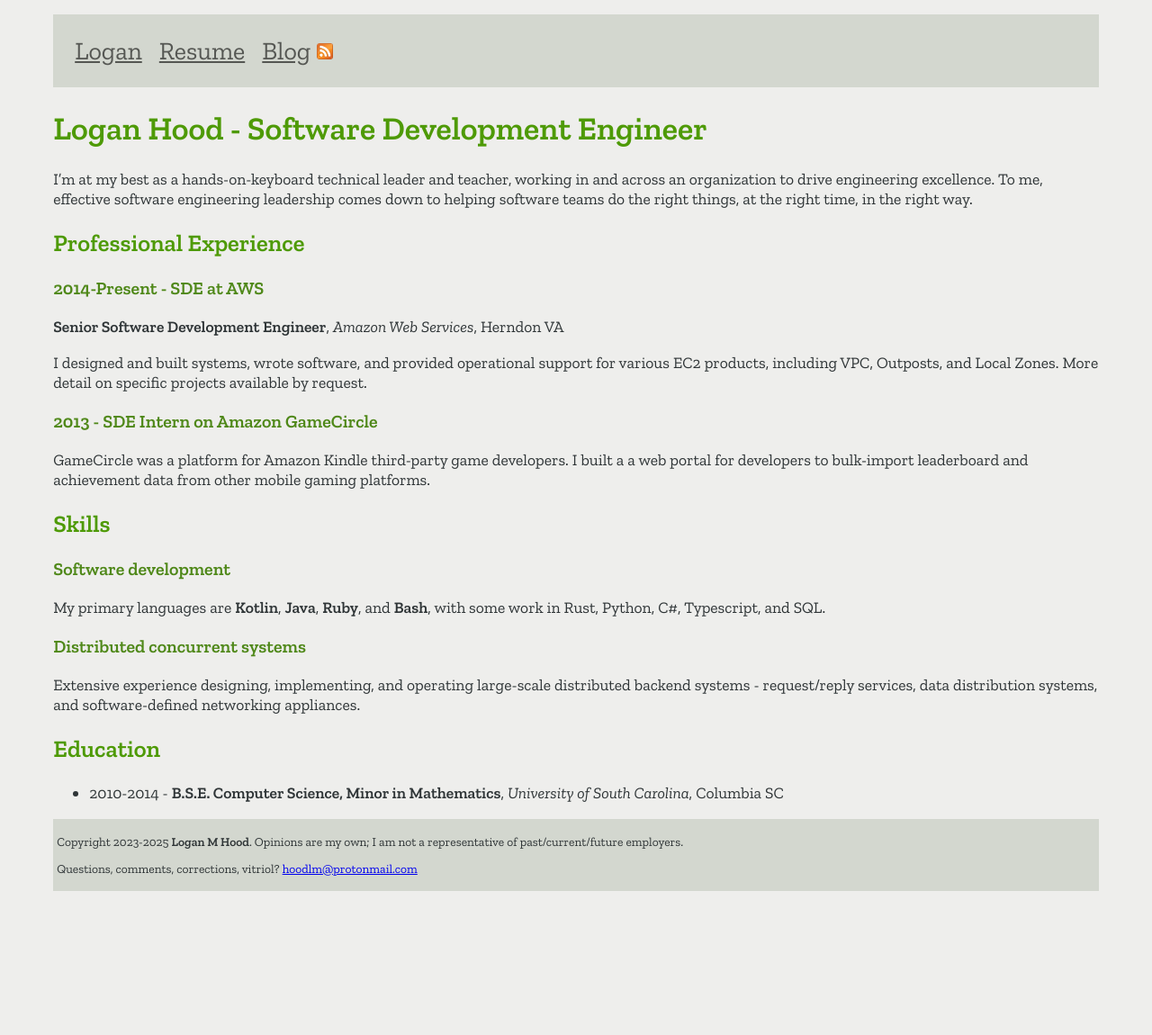
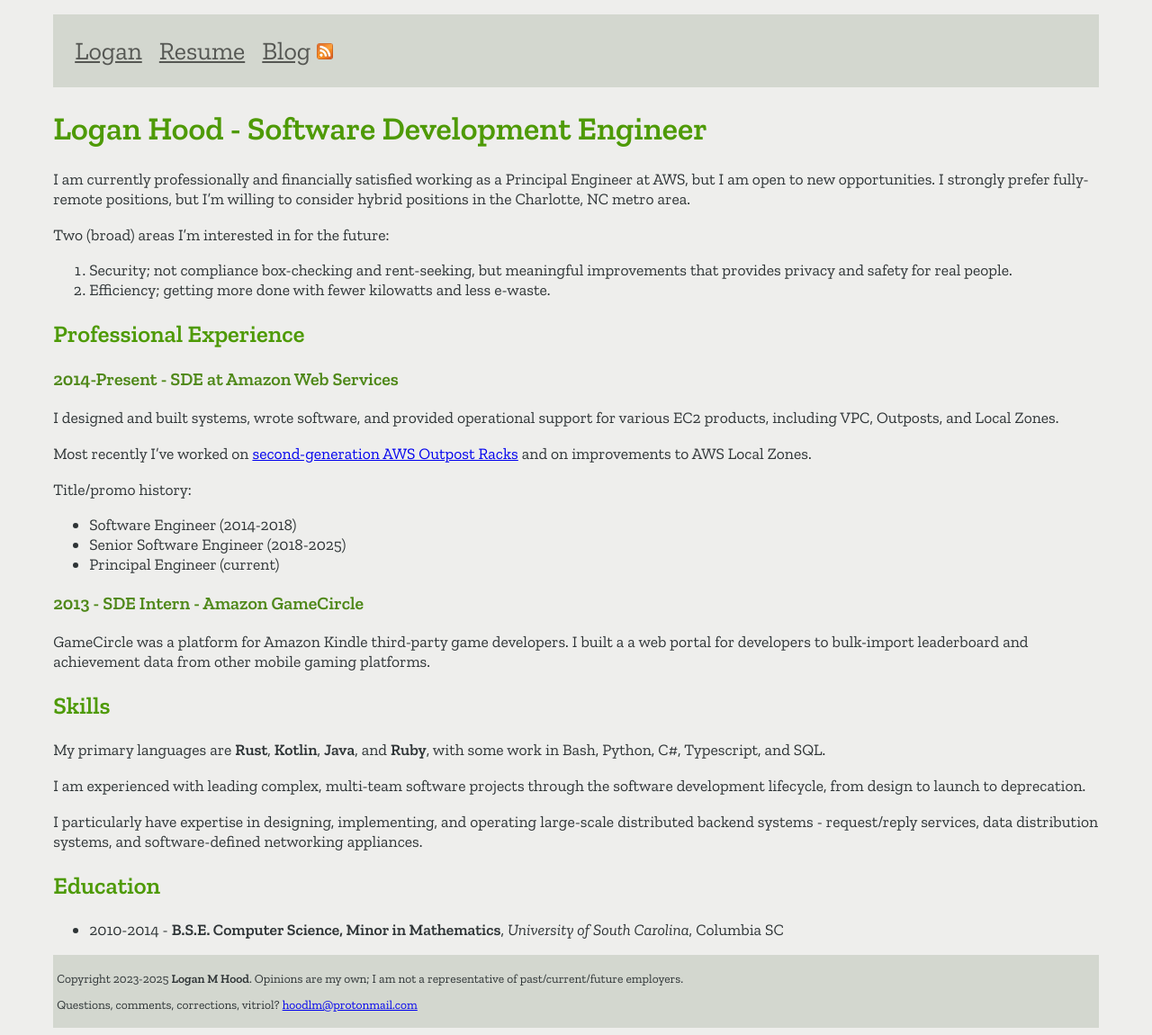
Before and after one commit to hoodlm/loganhooddotcom, a Jekyll site: the page built from resume.md, in a window 1280 px wide. Shown: the whole page at 90% size. Built offline with Jekyll 4.4.1, drawn with Linux system fonts in a browser that asks for light colours; before the commit the page ends 998 px from its top, so only the background shows below that.

Commit message:
resume updates: principal engineer, i'm a real rust dev i guess

```diff
--- a/resume.md
+++ b/resume.md
@@ -5,20 +5,32 @@
 
 # Logan Hood - Software Development Engineer
 
-I'm at my best as a hands-on-keyboard technical leader and teacher, working in and across an organization to
-drive engineering excellence. To me, effective software engineering leadership comes down to helping software teams
-do the right things, at the right time, in the right way.
+I am currently professionally and financially satisfied working as a Principal Engineer at AWS, but I am open to new opportunities.
+I strongly prefer fully-remote positions, but I'm willing to consider hybrid positions in the Charlotte, NC metro area.
+
+Two (broad) areas I'm interested in for the future:
+
+1. Security; not compliance box-checking and rent-seeking, but meaningful improvements that provides privacy and safety for real people.
+2. Efficiency; getting more done with fewer kilowatts and less e-waste.
 
 ## Professional Experience
 
-### 2014-Present - SDE at AWS
-
-**Senior Software Development Engineer**, *Amazon Web Services*, Herndon VA
+### 2014-Present - SDE at Amazon Web Services
 
 I designed and built systems, wrote software, and provided operational support for various EC2 products, including
-VPC, Outposts, and Local Zones. More detail on specific projects available by request.
+VPC, Outposts, and Local Zones.
 
-### 2013 - SDE Intern on Amazon GameCircle
+Most recently I've worked on
+[second-generation AWS Outpost Racks](https://aws.amazon.com/blogs/aws/announcing-second-generation-aws-outposts-racks-with-breakthrough-performance-and-scalability-on-premises/)
+and on improvements to AWS Local Zones.
+
+Title/promo history:
+
+* Software Engineer (2014-2018)
+* Senior Software Engineer (2018-2025)
+* Principal Engineer (current)
+
+### 2013 - SDE Intern - Amazon GameCircle
 
 GameCircle was a platform for Amazon Kindle third-party game developers. I built a
 a web portal for developers to bulk-import leaderboard and achievement data from other mobile gaming
@@ -26,14 +38,13 @@
 
 ## Skills
 
-### Software development
+My primary languages are **Rust**, **Kotlin**, **Java**, and **Ruby**, with some work
+in Bash, Python, C#, Typescript, and SQL.
 
-My primary languages are **Kotlin**, **Java**, **Ruby**, and **Bash**, with some work in Rust,
-Python, C#, Typescript, and SQL.
+I am experienced with leading complex, multi-team software projects through the software development lifecycle,
+from design to launch to deprecation.
 
-### Distributed concurrent systems
-
-Extensive experience designing, implementing, and operating large-scale distributed backend systems - request/reply
+I particularly have expertise in designing, implementing, and operating large-scale distributed backend systems - request/reply
 services, data distribution systems, and software-defined networking appliances.
 
 ## Education
```
